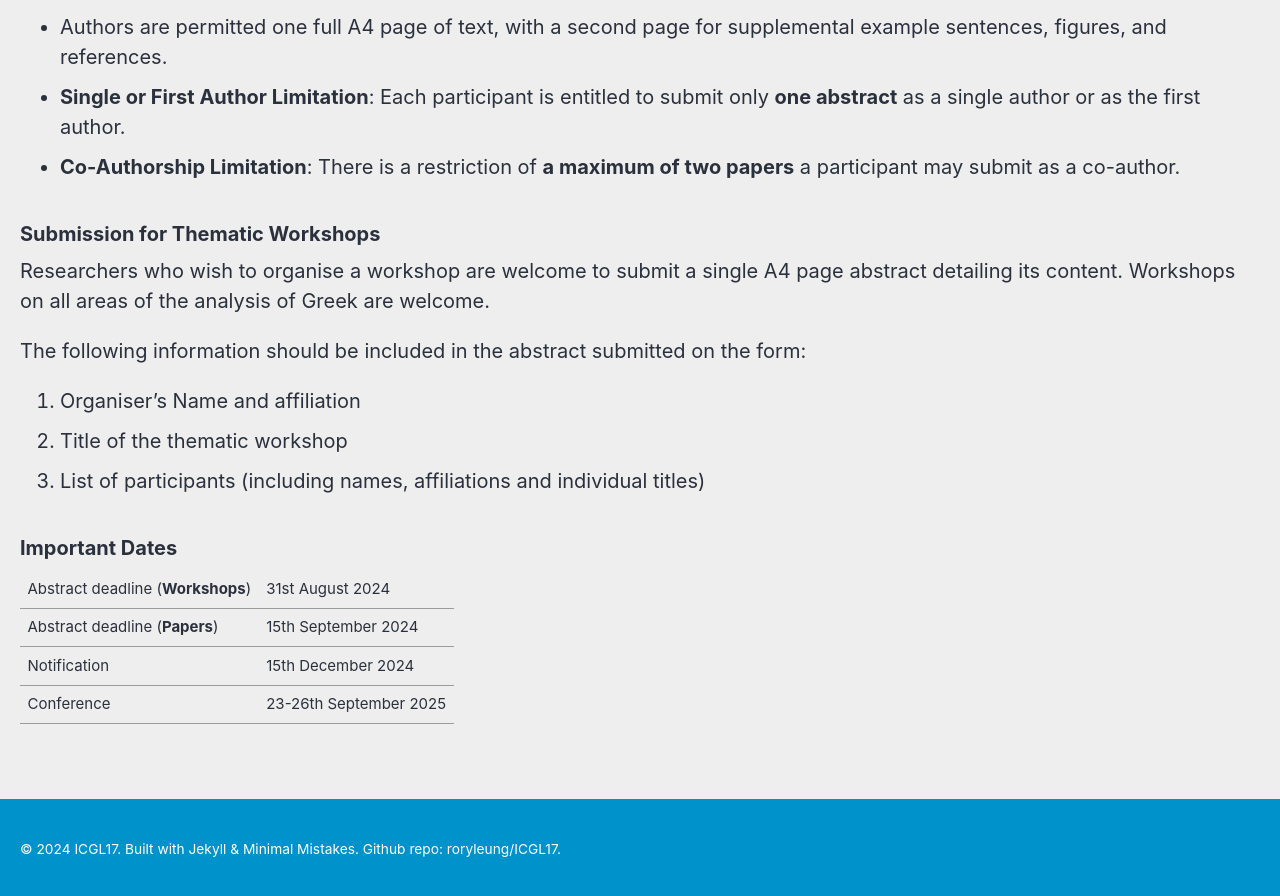
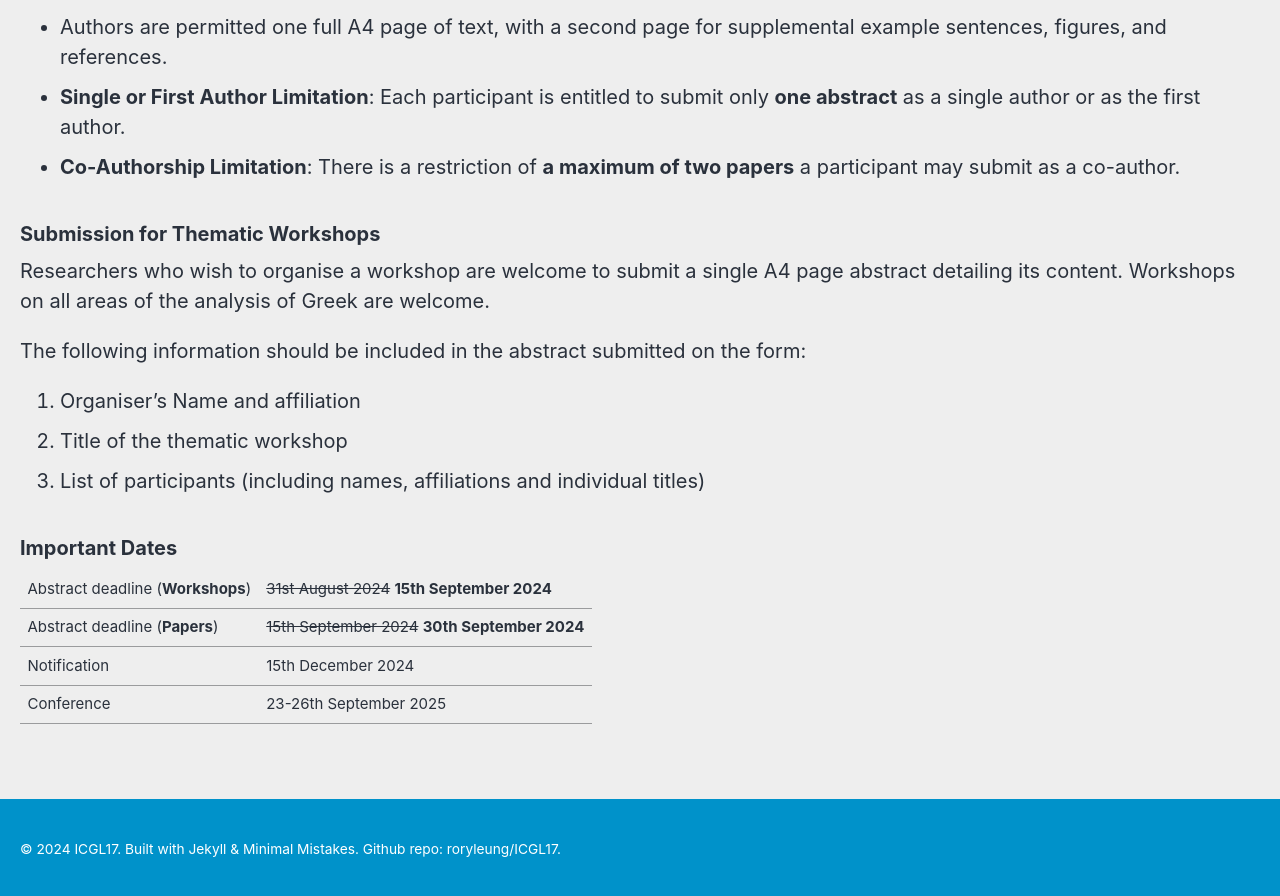
Before and after one commit to roryleung/ICGL17, a Jekyll site: the page built from _pages/cfp.md, in a window 1280 px wide and 900 px high, scrolled down 1165 px. Shown: the top 896 px of the window. Built offline with Jekyll 4.4.1, drawn with Linux system fonts in a browser that asks for light colours; cached includes are drawn as plain includes; nearby versions of some CDN libraries.

Commit message:
Update cfp.md

```diff
--- a/_pages/cfp.md
+++ b/_pages/cfp.md
@@ -42,8 +42,8 @@ The following information should be included in the abstract submitted on the fo
 .news-table { font-size: .9em; table-layout: fixed;}
 .news-table tr td:nth-child(1) { font-weight: bold; width: 10em;}
 </style>
-| Abstract deadline (**Workshops**) | 31st August 2024 |
-| Abstract deadline (**Papers**) | 15th September 2024 |
+| Abstract deadline (**Workshops**) | ~~31st August 2024~~ **15th September 2024** |
+| Abstract deadline (**Papers**) | ~~15th September 2024~~ **30th September 2024** |
 | Notification | 15th December 2024 |
 | Conference | 23-26th September 2025 |
 
```
